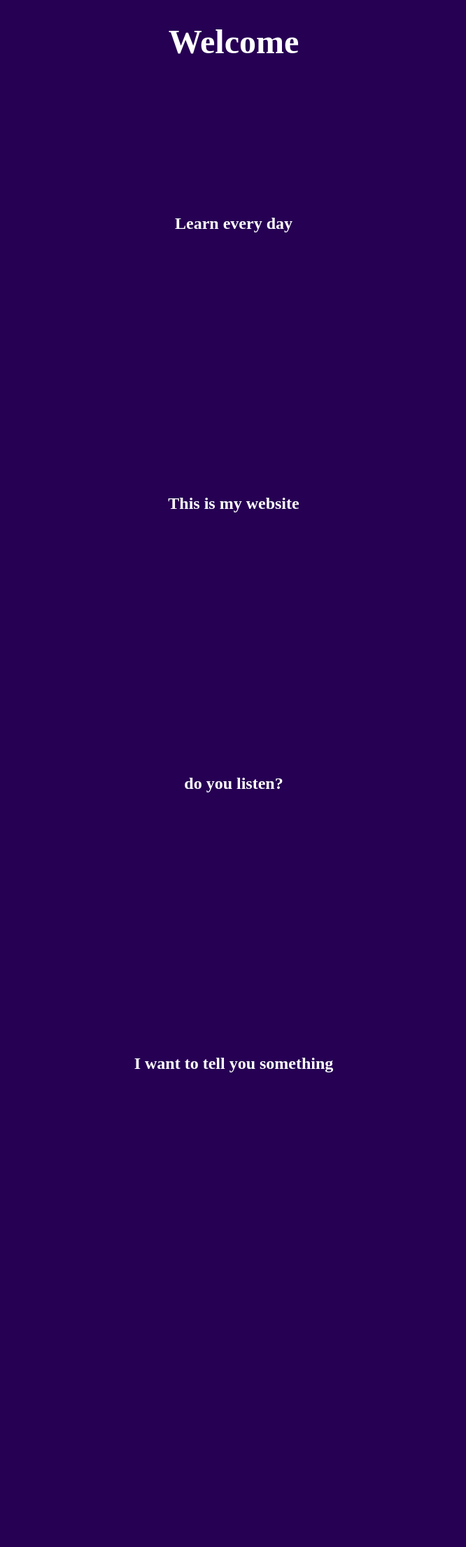
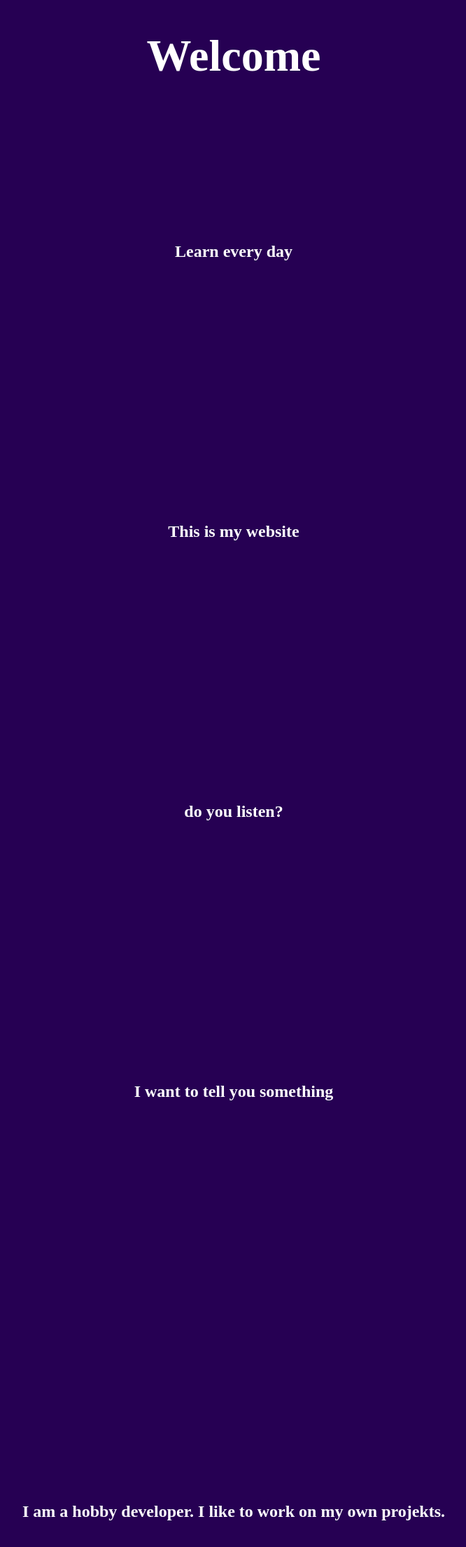
Before and after one commit to FeliXL2111/FeliXL2111.github.io, a plain HTML site: page index.html in a window 1280 px wide. Shown: the whole page at 70% size, without its empty margins (306-972 px from the left). Before the commit the page ends 1719 px from the top, so only its background shows below. Drawn offline with Linux system fonts and the light colour scheme; a web font is replaced by a local one.

Commit message:
little disigne changes

```diff
--- a/index.html
+++ b/index.html
@@ -18,7 +18,14 @@
 
     <section class="hidden">
         <h2>do you listen?</h2>
-        <h2>I want to tell you something</h>
+        <h2>I want to tell you something</h2>
+    </section>
+
+    <section class="hidden">
+        <h2>I am a hobby developer.
+            I like to work on my own projekts.
+        </h2>
+
     </section>
 </body>
 </html>
--- a/main.css
+++ b/main.css
@@ -8,7 +8,7 @@ body {
 }
 
 h1 {
-    font-size: 3rem;
+    font-size: 4rem;
     display: grid;
     place-items: center;
     align-items: center;
@@ -23,15 +23,15 @@ section{
 
 .hidden {
     opacity: 0;
-    filter: blur(5px);
+    filter: blur(10px);
     transform: translateX(-100%);
-    transition: all 3s;
+    transition: all 2s;
 }
 .show{
     opacity: 1;
     filter: blur(0px);
     transform: translateX(0%);
-    transition: all 3s;
+    /* transition: all 3s; */
 }
 
 @media (prefers-reduce-motion){
```
